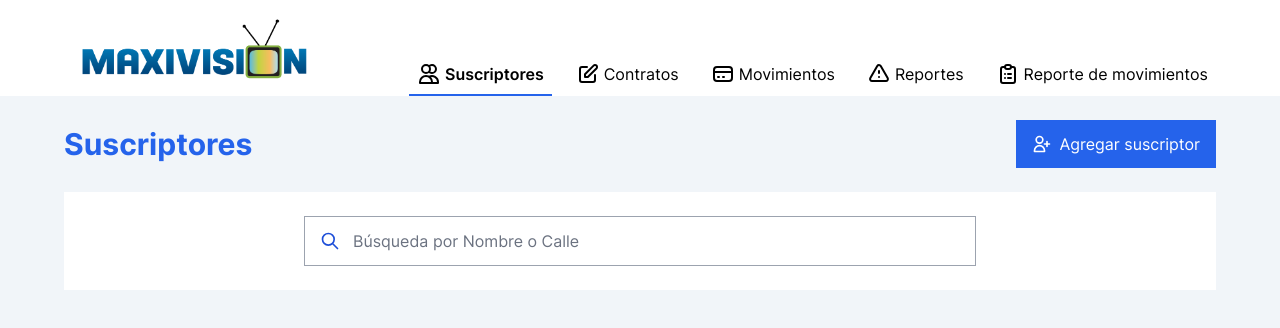
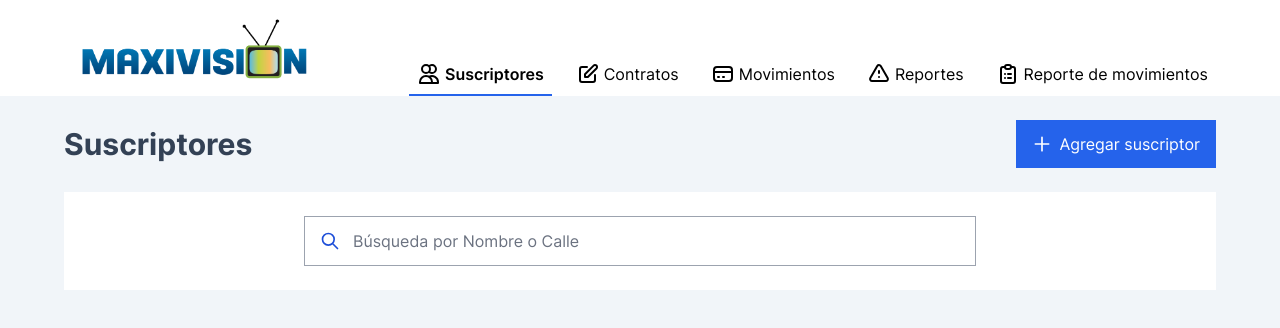
Before and after one commit to ismaelamezcua/maxivision-app, a Next.js app: page /suscriptores in a window 1280 px wide. Shown: the top 328 px of the page. Built offline with nearby package versions, Linux system fonts and the light colour scheme.

Commit message:
feat: change icon for consistency in add new subscriber button

```diff
--- a/components/subscribers/ResultsTable.tsx
+++ b/components/subscribers/ResultsTable.tsx
@@ -37,8 +37,7 @@ const ResultsTable: FC<TableProps> = (props): ReactElement => {
         <table className="table-auto w-full mt-6">
           <thead>
             <tr className="text-left border-b border-slate-100">
-              <th className="p-4">No.</th>
-              <th>Nombre</th>
+              <th className="p-4">Nombre</th>
               <th>Correo electr&oacute;nico</th>
               <th>Tel&eacute;fono</th>
               <th>RFC</th>
@@ -49,8 +48,7 @@ const ResultsTable: FC<TableProps> = (props): ReactElement => {
             {subscribers.map(({ id, name, email, phone, rfc, spouse }, index) => (
               <Link key={index} href={`/suscriptores/${id}`}>
                 <tr className="text-gray-600 border-b border-gray-200 hover:bg-gray-50 cursor-pointer">
-                  <td className="p-4">{index}</td>
-                  <td className="text-black">{name}</td>
+                  <td className="p-4 text-black">{name}</td>
                   <td>{email}</td>
                   <td>{phone}</td>
                   <td>{rfc}</td>
--- a/pages/suscriptores/index.tsx
+++ b/pages/suscriptores/index.tsx
@@ -14,7 +14,7 @@ import NewSubscriberModal from '@/components/subscribers/NewSubscriberModal';
 
 import { Subscriber } from '@/types';
 
-import { UserAddIcon } from '@heroicons/react/outline';
+import { PlusIcon } from '@heroicons/react/outline';
 
 const Suscriptores: NextPage = () => {
   const [term, setTerm] = useState<string>('');
@@ -84,10 +84,13 @@ const Suscriptores: NextPage = () => {
         <div className="flex flex-col space-y-6">
 
           <div className="flex flex-row justify-between items-center">
-            <h1 className="text-3xl font-bold text-blue-600">Suscriptores</h1>
+            <h1 className="text-3xl font-bold text-slate-700">Suscriptores</h1>
 
-            <div className="bg-blue-600 hover:bg-blue-700 px-4 py-3 text-white inline-flex items-center" onClick={openModal}>
-              <UserAddIcon className="w-5 h-5" />
+            <div
+              className="bg-blue-600 hover:bg-blue-700 px-4 py-3 text-white inline-flex items-center cursor-pointer"
+              onClick={openModal}
+            >
+              <PlusIcon className="w-5 h-5" />
               <span className="ml-2">Agregar suscriptor</span>
             </div>
           </div>
```
